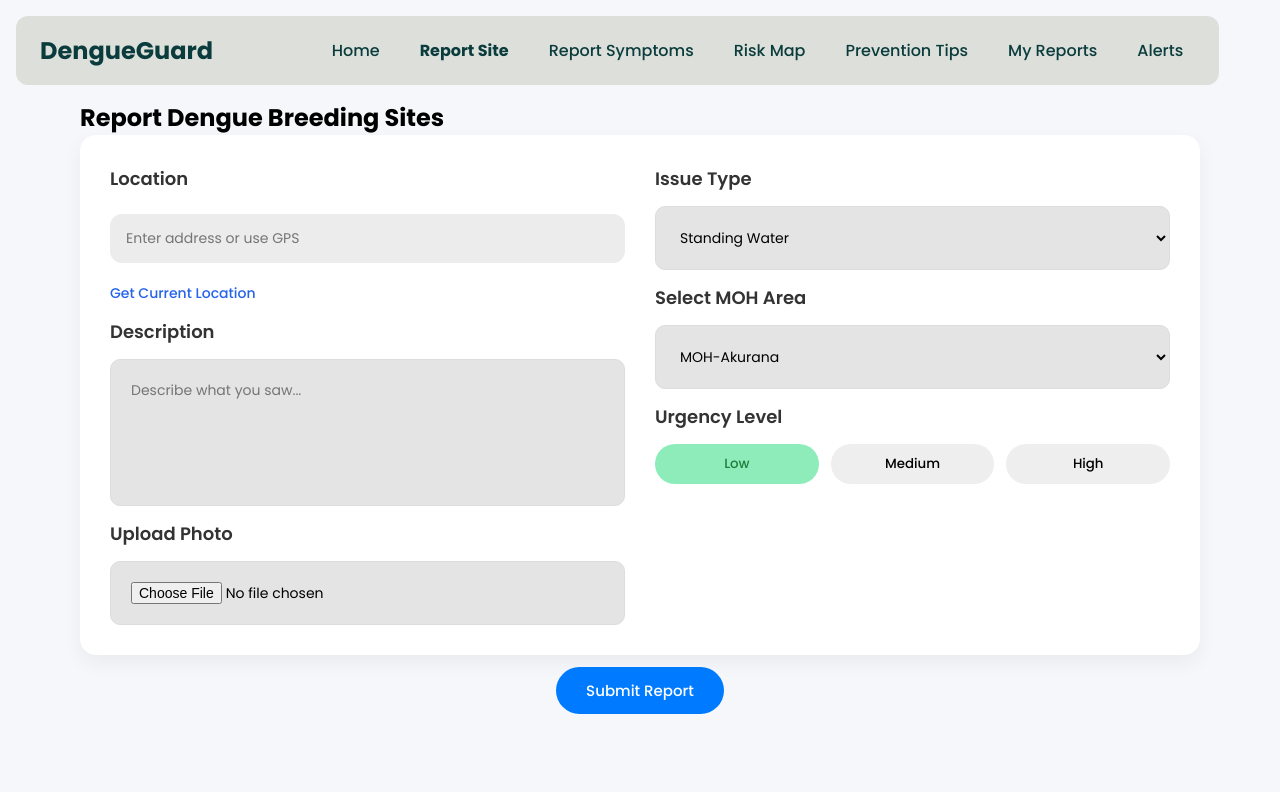
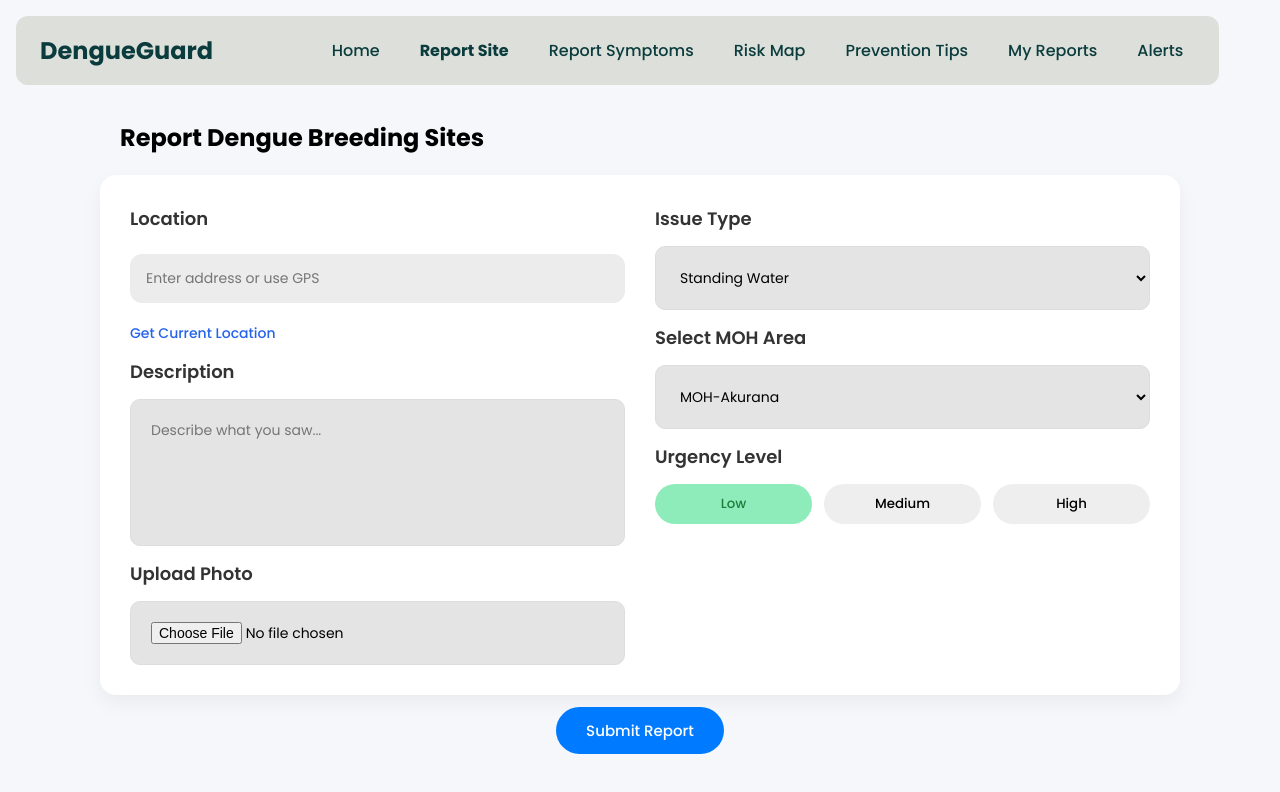
Before and after one commit to emika-sandina/dengue-guard, a React (Vite) app in the folder frontend/: page /citizen/report-sites in a window 1280 px wide. Shown: the top 792 px of the page. Built offline with nearby package versions, Linux system fonts and the light colour scheme.

Commit message:
installed necessary packages and conigured the supabase client and authentication context

```diff
--- a/frontend/package.json
+++ b/frontend/package.json
@@ -10,6 +10,7 @@
     "preview": "vite preview"
   },
   "dependencies": {
+    "@supabase/supabase-js": "^2.95.3",
     "axios": "^1.13.3",
     "path": "^0.12.7",
     "react": "^19.2.0",
--- a/frontend/src/pages/citizen/Report Breeding Sites/reportsites.css
+++ b/frontend/src/pages/citizen/Report Breeding Sites/reportsites.css
@@ -4,13 +4,16 @@
 }
 
 .main-content {
-  padding: 80px;
+  padding: 100px;
+  display: flex;
+  flex-direction: column;
 }
 
 .page-title {
   font-size: 24px;
   font-weight: 700;
-  margin-top: 20px;
+  margin: 20px;
+
 }
 
 .report-card {
```
Also changed, not shown: frontend/src/context/AuthContext.jsx (added, +37 -0 lines), 2 other files (tests, documents, lock files or other folders).
